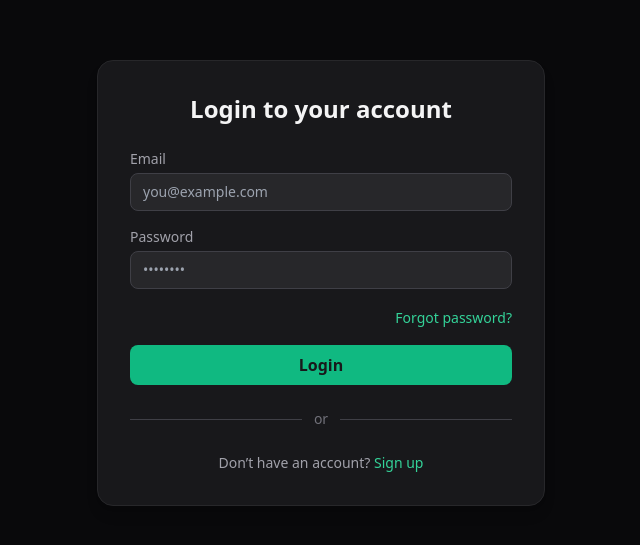
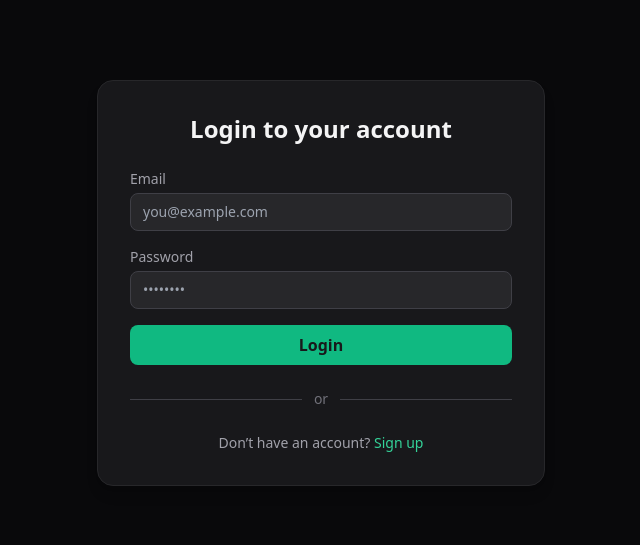
Before and after one commit to chandankoranga02/Advanced-URL-shortener, a React (Create React App) app in the folder frontend/: page /login in a window 1280 px wide. Shown: the part 117-662 px from the top of the page, without its empty margins (319-959 px from the left). Built offline with nearby package versions, Linux system fonts and the light colour scheme; no server answers.

Commit message:
Remove 'Forgot Password' button from Login component
Removed the 'Forgot Password' button from the login component.

```diff
--- a/frontend/src/Components/Login.js
+++ b/frontend/src/Components/Login.js
@@ -148,16 +148,6 @@ export default function Login() {
               />
             </div>
 
-            {/* Forgot Password */}
-            <div className="text-right">
-              <button
-                type="button"
-                className="text-sm text-emerald-400 hover:text-emerald-300 transition"
-              >
-                Forgot password?
-              </button>
-            </div>
-
             {/* Login Button */}
             <button
               type="submit"
```
